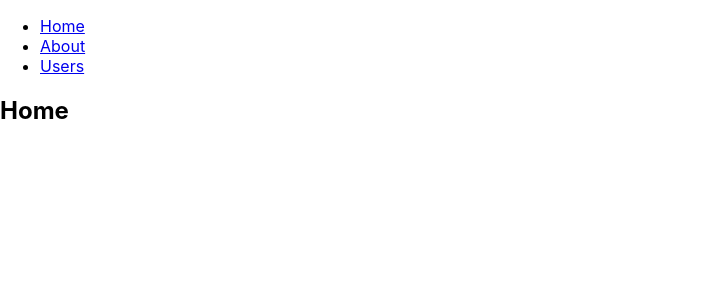
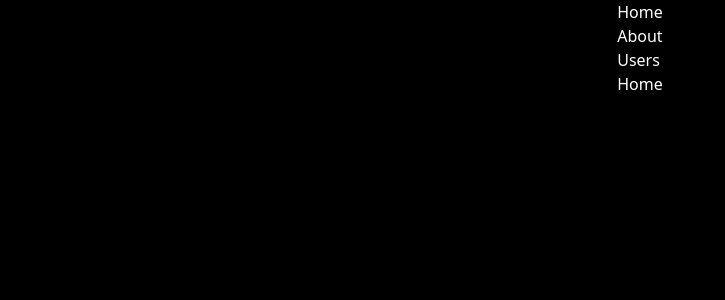
Before and after one commit to feramb626/movieproject, a React (Create React App) app: page / in a window 1280 px wide. Shown: the top 300 px of the page, without its empty margins (0-725 px from the left). Built offline with nearby package versions, Linux system fonts and the light colour scheme.

Commit message:
Termine de configurar cdd

```diff
--- a/public/index.html
+++ b/public/index.html
@@ -24,6 +24,10 @@
       work correctly both with client-side routing and a non-root public URL.
       Learn how to configure a non-root public URL by running `npm run build`.
     -->
+    <link href="https://unpkg.com/tailwindcss@^1.0/dist/tailwind.min.css" rel="stylesheet">
+    <link rel="preconnect" href="https://fonts.gstatic.com">
+    <link rel="preconnect" href="https://fonts.gstatic.com">
+    <link href="https://fonts.googleapis.com/css2?family=Roboto:wght@100;300&display=swap" rel="stylesheet">
     <title>React App</title>
   </head>
   <body>
--- a/src/index.css
+++ b/src/index.css
@@ -1,10 +1,10 @@
-body {
-  margin: 0;
-  font-family: -apple-system, BlinkMacSystemFont, 'Segoe UI', 'Roboto', 'Oxygen',
-    'Ubuntu', 'Cantarell', 'Fira Sans', 'Droid Sans', 'Helvetica Neue',
-    sans-serif;
-  -webkit-font-smoothing: antialiased;
-  -moz-osx-font-smoothing: grayscale;
+body{
+  display: flex;
+  flex-direction: column;
+  background-color: black;
+  margin: 0px;
+  align-items: center;
+  color: white;/* ESTE ES EL QUE NO ESTABA ?*/
 }
 
 code {
```
